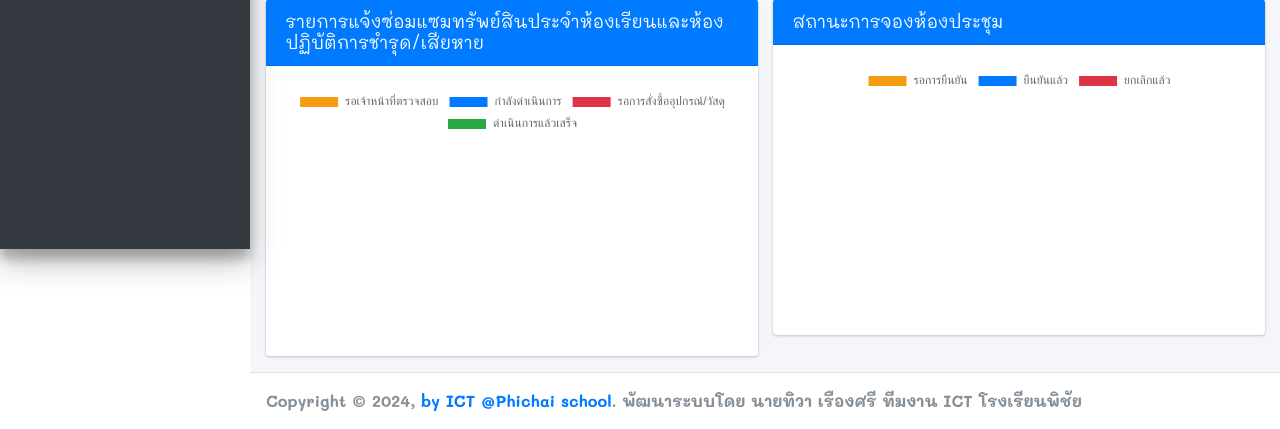
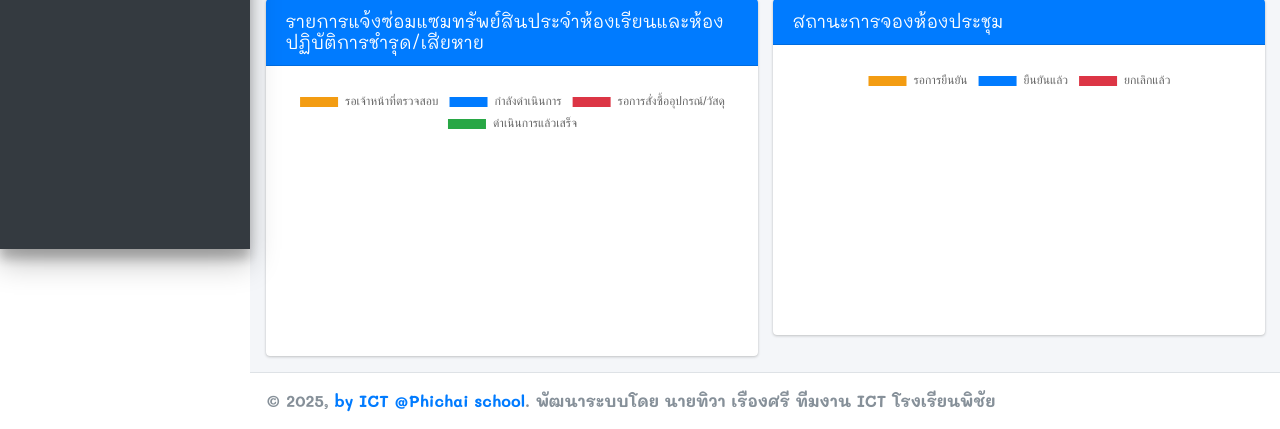
Before and after one commit to RPZXD/general, a PHP site: page /index.php in a window 1280 px wide. Shown: the part 551-980 px from the top of the page. Run offline with PHP 8.4, Linux system fonts and the light colour scheme; data that the repository does not hold is empty; some libraries are stand-ins or nearby versions.

Commit message:
Update footer.php

```diff
--- a/footer.php
+++ b/footer.php
@@ -1,6 +1,4 @@
-<footer class="main-footer">
-    <strong>Copyright &copy; 2024, <a href="https://www.phichai.ac.th">by ICT @Phichai school</a>. พัฒนาระบบโดย นายทิวา  เรืองศรี ทีมงาน ICT โรงเรียนพิชัย</strong>
-
-    <div class="float-right d-none d-sm-inline-block">
-    </div>
+<footer class="main-footer" id="footer">
+    <strong>&copy; <?=date("Y")?>, <a href="https://www.phichai.ac.th">by ICT @Phichai school</a>. พัฒนาระบบโดย นายทิวา เรืองศรี ทีมงาน ICT โรงเรียนพิชัย</strong>
+    <div class="float-right d-none d-sm-inline-block"></div>
 </footer>
```
